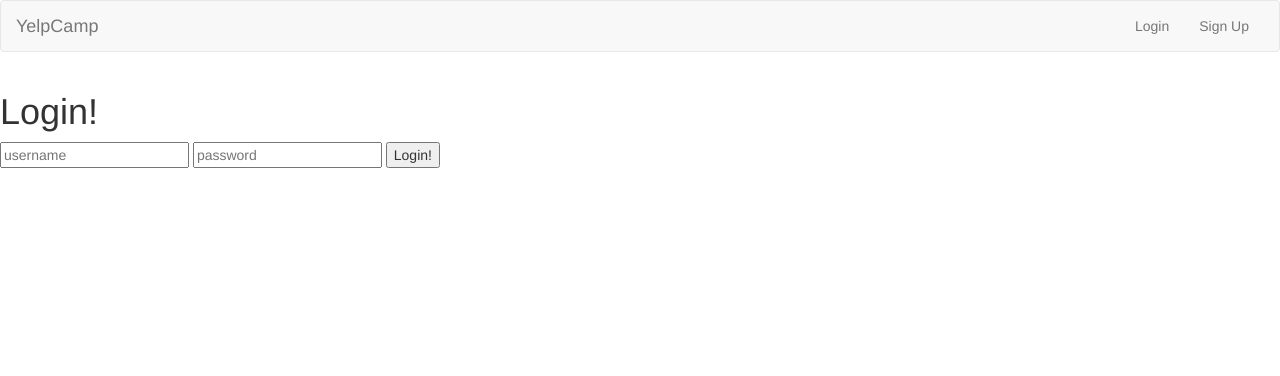
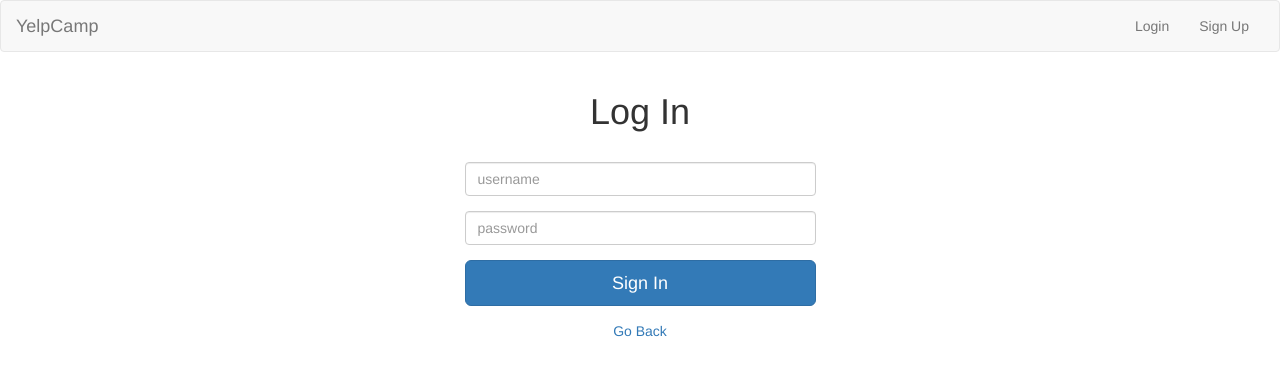
Before and after one commit to appFox-git/yelpCamp, a Node server app: page /login in a window 1280 px wide. Shown: the top 376 px of the page. Run offline with Node 20, Linux system fonts and the light colour scheme; some libraries are stand-ins or nearby versions.

Commit message:
Fixed sign-up & log-in screens, added max box and show page back button

```diff
--- a/app.js
+++ b/app.js
@@ -19,7 +19,7 @@ var commentRoutes    = require("./routes/comments"),
     indexRoutes      = require("./routes/index");
 
 var url = process.env.DATABASEURL || "mongodb://localhost/yelp_camp_v12"
-mongoose.connect(process.env.DATABASEURL, {useMongoClient: true});
+mongoose.connect(url, {useMongoClient: true});
 // mongoose.connect("mongodb://YelpCampApp:Yelp2018@ds111598.mlab.com:11598/yelp_camp_aws", {useMongoClient: true});
 // mlab online db: "mongodb://YelpCampApp:Yelp2018@ds111598.mlab.com:11598/yelp_camp_aws"
 // local db: "mongodb://localhost/yelp_camp_v12"
--- a/public/stylesheets/landing.css
+++ b/public/stylesheets/landing.css
@@ -11,6 +11,11 @@ body {
 
 #landing-header h1 {
     color: #fff;
+}
+
+.alert {
+    text-align: center;
+    font-size: 1.25em;
 }
 
 .slideshow {
--- a/public/stylesheets/main.css
+++ b/public/stylesheets/main.css
@@ -16,3 +16,22 @@
 .delete-form {
     display: inline;
 }
+
+#centered-text.container {
+    text-align: center;
+}
+
+.alert {
+    text-align: center;
+    font-size: 1.25em;
+}
+
+.background-img {
+    background-image: url("https://i.imgur.com/JgpgwMr.jpg");
+}
+
+#map {
+   width: 100%;
+   height: 400px;
+   background-color: grey;
+ }
--- a/views/campgrounds/index.ejs
+++ b/views/campgrounds/index.ejs
@@ -4,7 +4,7 @@
 
 <div class="container">
     <header class="jumbotron">
-        <div class="container">
+        <div id="centered-text" class="container">
             <h1>Welcome to YelpCamp!</h1>
             <p>View our hand-picked campgrounds from all over the US</p>
             <p>
--- a/views/login.ejs
+++ b/views/login.ejs
@@ -1,12 +1,24 @@
 
 <%include ./partials/header %>
 
-<h1>Login!</h1>
-
-<form action="/login" method="POST">
-    <input type="text" name="username" placeholder="username">
-    <input type="password" name="password" placeholder="password">
-    <input type="submit" value="Login!">
-</form>
+<div id="centered-text" class="container">
+    <div class="row">
+        <h1>Log In</h1>
+        <div style="width: 30%;margin:30px auto;">
+            <form action="/login" method="POST">
+                <div class="form-group">
+                    <input class="form-control" type="text" name="username" placeholder="username">
+                </div>
+                <div class="form-group">
+                    <input class="form-control" type="password" name="password" placeholder="password">
+                </div>
+                <div class="form-group">
+                    <button class="btn btn-lg btn-primary btn-block">Sign In</button>
+                </div>
+            </form>
+                <a href="/campgrounds">Go Back</a>
+        </div>
+    </div>
+</div>
 
 <%include ./partials/footer %>
--- a/views/partials/footer.ejs
+++ b/views/partials/footer.ejs
@@ -1,4 +1,12 @@
 <!--footer.ejs-->
     <!--<p>Trademark YelpCamp 2017</p>-->
+
+    <script
+        src="https://code.jquery.com/jquery-3.3.1.js"
+        integrity="sha256-2Kok7MbOyxpgUVvAk/HJ2jigOSYS2auK4Pfzbm7uH60="
+        crossorigin="anonymous">
+    </script>
+
+    <script src="https://maxcdn.bootstrapcdn.com/bootstrap/3.3.5/js/bootstrap.min.js"></script>
     </body>
 </html>
--- a/views/partials/header.ejs
+++ b/views/partials/header.ejs
@@ -5,15 +5,23 @@
     <head>
         <title>YelpCamp</title>
         <link rel="stylesheet" href="https://maxcdn.bootstrapcdn.com/bootstrap/3.3.5/css/bootstrap.min.css">
+        <script defer src="https://use.fontawesome.com/releases/v5.0.8/js/all.js"></script>
         <link rel="stylesheet" href="/stylesheets/main.css">
     </head>
     <body>
     <nav class="navbar navbar-default">
         <div class="container-fluid">
             <div class="navbar-header">
+                <button type="button" class="navbar-toggle collapsed" data-toggle="collapse" data-target=".navbar-collapse" aria-expanded="false">
+                    <span class="sr-only">Toggle Navigation</span>
+                    <span class="icon-bar"></span>
+                    <span class="icon-bar"></span>
+                    <span class="icon-bar"></span>
+                </button>
                 <a class="navbar-brand" href="/">YelpCamp</a>
             </div>
-            <div class="collapse navbar-collapse">
+
+            <div class="collapse navbar-collapse" id="navbar-collapse">
                 <ul class="nav navbar-nav navbar-right">
                     <% if(!currentUser) { %>
                         <li><a href="/login">Login</a></li>
```
Also changed, not shown: middleware/index.js (+4 -4 lines), views/campgrounds/show.ejs (+24 -7 lines), views/register.ejs (+19 -7 lines).
